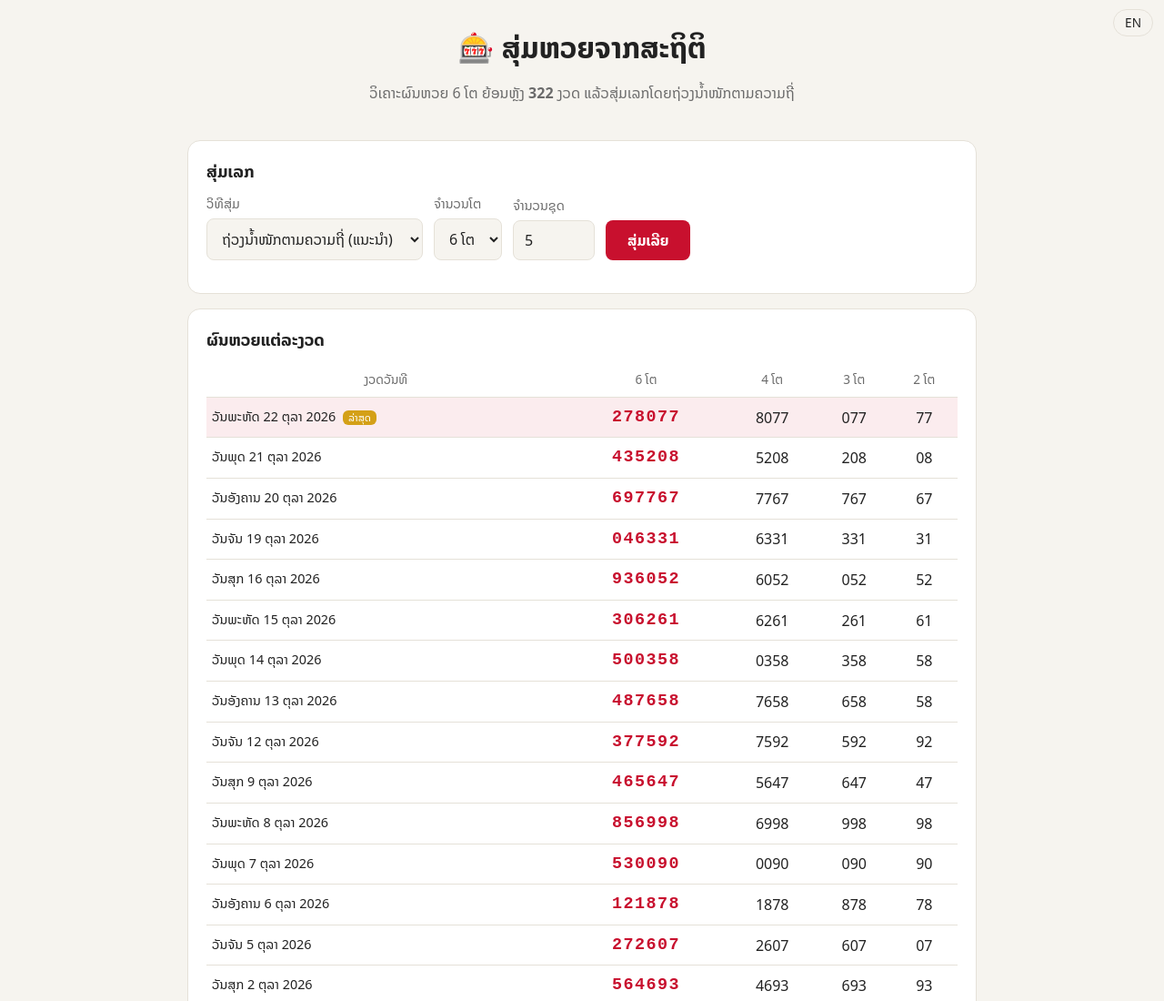
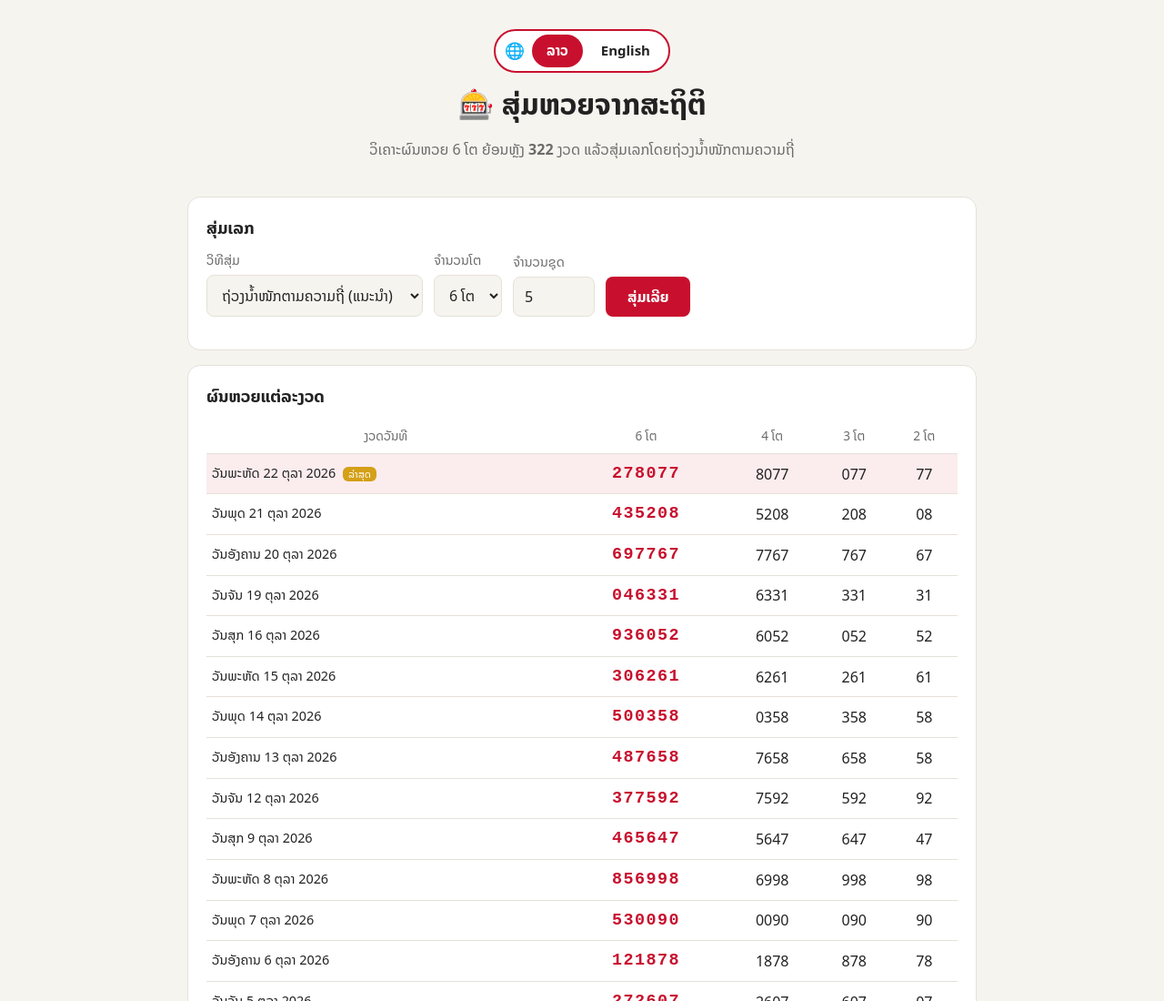
Before and after one commit to Vongpasith/lotto-random, a plain HTML site: page index.html in a window 1280 px wide. Shown: the top 1100 px of the page at 91% size. Drawn offline with Linux system fonts and the light colour scheme; no server answers.

Commit message:
Make the language switch easy to find
Replace the small corner button with a centred 🌐 ລາວ | English toggle
that highlights the current language.

Co-Authored-By: Claude Opus 5.5 <noreply@anthropic.com>

```diff
--- a/i18n.js
+++ b/i18n.js
@@ -4,8 +4,6 @@
 (() => {
   const DICT = {
     lo: {
-      switchTo: "EN",
-      switchLabel: "Switch to English",
       title: "ສຸ່ມຫວຍຈາກສະຖິຕິ",
       h1: "🎰 ສຸ່ມຫວຍຈາກສະຖິຕິ",
       sub: "ວິເຄາະຜົນຫວຍ 6 ໂຕ ຍ້ອນຫຼັງ <b>{n}</b> ງວດ ແລ້ວສຸ່ມເລກໂດຍຖ່ວງນ້ຳໜັກຕາມຄວາມຖີ່",
@@ -63,8 +61,6 @@
       date: "ວັນ{day} {d} {month} {y}",
     },
     en: {
-      switchTo: "ລາວ",
-      switchLabel: "ປ່ຽນເປັນພາສາລາວ",
       title: "Lao Lottery Number Picker",
       h1: "🎰 Lao Lottery Number Picker",
       sub: "Analyses the last <b>{n}</b> Lao lottery draws (6 digits) and picks numbers weighted by how often each digit came up",
@@ -152,8 +148,11 @@
     for (const el of document.querySelectorAll("[data-i18n-label]")) el.setAttribute("aria-label", t(el.dataset.i18nLabel));
     for (const el of document.querySelectorAll("[data-i18n-digits]")) el.textContent = t("nDigits", { n: el.dataset.i18nDigits });
     for (const el of document.querySelectorAll("[data-i18n-stars]")) el.setAttribute("aria-label", t("nStars", { n: el.dataset.i18nStars }));
-    const btn = document.getElementById("langBtn");
-    if (btn) { btn.textContent = t("switchTo"); btn.setAttribute("aria-label", t("switchLabel")); }
+    for (const b of document.querySelectorAll(".lang-switch button")) {
+      const on = b.dataset.lang === lang;
+      b.classList.toggle("on", on);
+      b.setAttribute("aria-pressed", String(on));
+    }
   }
 
   function setLang(l) {
@@ -168,5 +167,5 @@
 
   window.I18N = { t, formatDate, setLang, get lang() { return lang; } };
   apply();
-  document.getElementById("langBtn")?.addEventListener("click", () => setLang(lang === "lo" ? "en" : "lo"));
+  for (const b of document.querySelectorAll(".lang-switch button")) b.addEventListener("click", () => setLang(b.dataset.lang));
 })();
--- a/index.html
+++ b/index.html
@@ -17,11 +17,15 @@
   <meta name="twitter:card" content="summary_large_image">
   <link rel="preconnect" href="https://fonts.googleapis.com">
   <link rel="stylesheet" href="https://fonts.googleapis.com/css2?family=Noto+Sans+Lao:wght@400;700&display=swap">
-  <link rel="stylesheet" href="style.css?v=202610231100">
+  <link rel="stylesheet" href="style.css?v=202610231200">
 </head>
 <body>
   <header>
-    <button id="langBtn" class="lang-btn" type="button">EN</button>
+    <div class="lang-switch" role="group" aria-label="ພາສາ / Language">
+      <span aria-hidden="true">🌐</span>
+      <button type="button" data-lang="lo" lang="lo">ລາວ</button>
+      <button type="button" data-lang="en" lang="en">English</button>
+    </div>
     <h1 data-i18n="h1">🎰 ສຸ່ມຫວຍຈາກສະຖິຕິ</h1>
     <p class="sub" id="sub">ວິເຄາະຜົນຫວຍ 6 ໂຕ ຍ້ອນຫຼັງ <b id="drawCount">0</b> ງວດ ແລ້ວສຸ່ມເລກໂດຍຖ່ວງນ້ຳໜັກຕາມຄວາມຖີ່</p>
   </header>
@@ -132,7 +136,7 @@
   </main>
 
   <script src="data.js?v=202610221300"></script>
-  <script src="i18n.js?v=202610231100"></script>
+  <script src="i18n.js?v=202610231200"></script>
   <script src="app.js?v=202610231100"></script>
   <script src="feedback.js?v=202610231100"></script>
 </body>
--- a/style.css
+++ b/style.css
@@ -35,11 +35,17 @@ header {
   text-align: center;
   padding: 32px 16px 8px;
 }
-/* ປຸ່ມປ່ຽນພາສາ ລາວ / EN */
-.lang-btn {
-  position: absolute; top: 10px; right: 12px;
-  min-height: 0; padding: 4px 12px; border-radius: 16px; font-size: .85rem;
+/* ແຖບເລືອກພາສາ 🌐 ລາວ | English (ພາສາທີ່ໃຊ້ຢູ່ = ສີແດງ) */
+.lang-switch {
+  display: inline-flex; align-items: center; gap: 4px; margin-bottom: 14px;
+  padding: 4px; border: 2px solid var(--accent); border-radius: 999px; background: var(--card);
 }
+.lang-switch span { padding: 0 4px 0 6px; font-size: 1.1rem; }
+.lang-switch button {
+  min-height: 36px; padding: 4px 16px; border: 0; border-radius: 999px;
+  background: transparent; color: var(--text); font-size: 15px; font-weight: bold;
+}
+.lang-switch button.on { background: var(--accent); color: #fff; }
 h1 { margin: 0; font-size: clamp(1.4rem, 6vw, 2rem); line-height: 1.3; }
 h2 { margin: 0 0 12px; font-size: 1.15rem; }
 .sub, .hint { color: var(--muted); }
```
